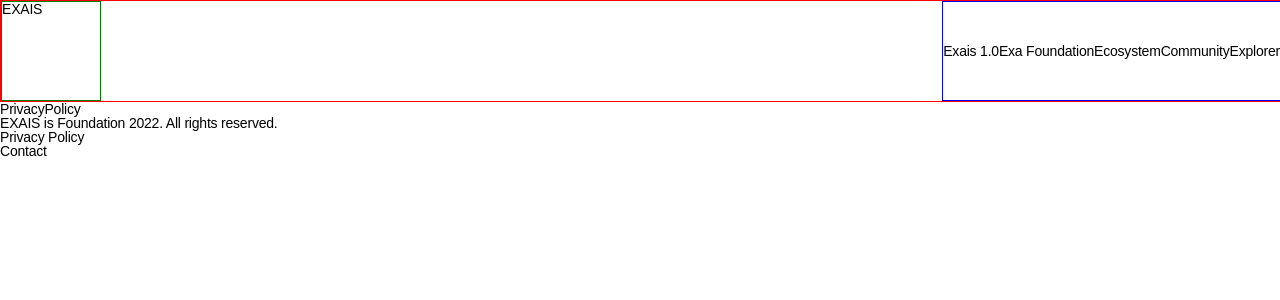
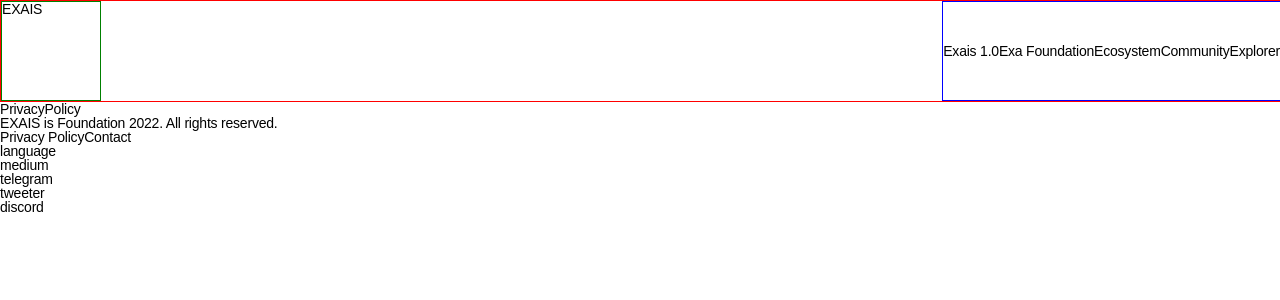
Before and after one commit to ciela0426/exais-foundation, a React (Create React App) app: page /privacypolicy in a window 1280 px wide. Shown: the top 300 px of the page. Built offline with nearby package versions, Linux system fonts and the light colour scheme.

Commit message:
[feat] 언어팩 정리

```diff
--- a/src/App.js
+++ b/src/App.js
@@ -10,6 +10,8 @@ import Ecosystem from './pages/Ecosystem';
 import Community from './pages/Community';
 import Explorer from './pages/Explorer';
 import PrivacyPolicy from './pages/PrivacyPolicy';
+
+import i18n from './locales/i18n';
 
 const App = () => {
 
--- a/src/components/Footer.js
+++ b/src/components/Footer.js
@@ -1,6 +1,9 @@
 import { Link } from 'react-router-dom';
+import { useTranslation } from 'react-i18next';
 
-const Footer = ({status, setStatus}) => {
+const Footer = ({ status, setStatus }) => {
+    const { i18n } = useTranslation();
+
     return (
         <footer>
             <p>EXAIS is Foundation 2022. All rights reserved.</p>
@@ -13,13 +16,41 @@ const Footer = ({status, setStatus}) => {
                 >
                     Privacy Policy
                 </Link>
-                <p>Contact</p>
+                <a href='mailto:soo@nextor.ai;'>Contact</a>
+            </div>
+            <div
+                onClick={() => {
+                    console.log(i18n.language);
+                    if (i18n.language === 'en') {
+                        i18n.changeLanguage('ko');
+                    } else if (i18n.language === 'ko') {
+                        i18n.changeLanguage('en');
+                    }
+                }}
+            >
+                <p>language</p>
             </div>
             <div className="sns_box">
-                <div className="medium"></div>
-                <div className="telegram"></div>
-                <div className="tweeter"></div>
-                <div className="discord"></div>
+                <div className="medium" onClick={() => {
+                    window.open('https://www.medium.com');
+                }}>
+                    <p>medium</p>
+                </div>
+                <div className="telegram" onClick={() => {
+                    window.open('https://telegram.org/');
+                }}>
+                    <p>telegram</p>
+                </div>
+                <div className="tweeter" onClick={() => {
+                    window.open('https://twitter.com/');
+                }}>
+                    <p>tweeter</p>
+                </div>
+                <div className="discord" onClick={() => {
+                    window.open('https://www.discord.com');
+                }}>
+                    <p>discord</p>
+                </div>
             </div>
         </footer>
     );
--- /dev/null
+++ b/src/locales/en.json
@@ -0,0 +1,4 @@
+{
+    "exais" : "exais"
+
+}
--- /dev/null
+++ b/src/locales/i18n.js
@@ -0,0 +1,31 @@
+import i18n from "i18next";
+import { initReactI18next } from "react-i18next";
+
+import translationKR from './ko.json';
+import translationEN from './en.json';
+
+// the translations
+const resources = {
+  en: {
+    translation: translationEN
+  },
+  ko: {
+    translation: translationKR
+  }
+};
+
+i18n
+  .use(initReactI18next) // passes i18n down to react-i18next
+  .init({
+    resources,
+    lng: "en",
+    fallbackLng: "en", // detected lng이 불가능 할때 en을 사용하겠다.
+
+    keySeparator: false, // 'messages.welcome' 와 같은 키 형식의 form을 사용할지 여부
+
+    interpolation: {
+      escapeValue: false // react already safes from xss
+    }
+  });
+
+export default i18n;
--- /dev/null
+++ b/src/locales/ko.json
@@ -0,0 +1,4 @@
+{
+    "exais" : "엑사"
+
+}
--- a/src/pages/Exais.js
+++ b/src/pages/Exais.js
@@ -1,7 +1,11 @@
+import { useTranslation } from 'react-i18next';
+
 const Exais = () => {
+    const { t } = useTranslation();
+
     return (
         <div className="container">
-            <p>exais</p>
+            <p>{t('exais')}</p>
         </div>
     );
 }
```
